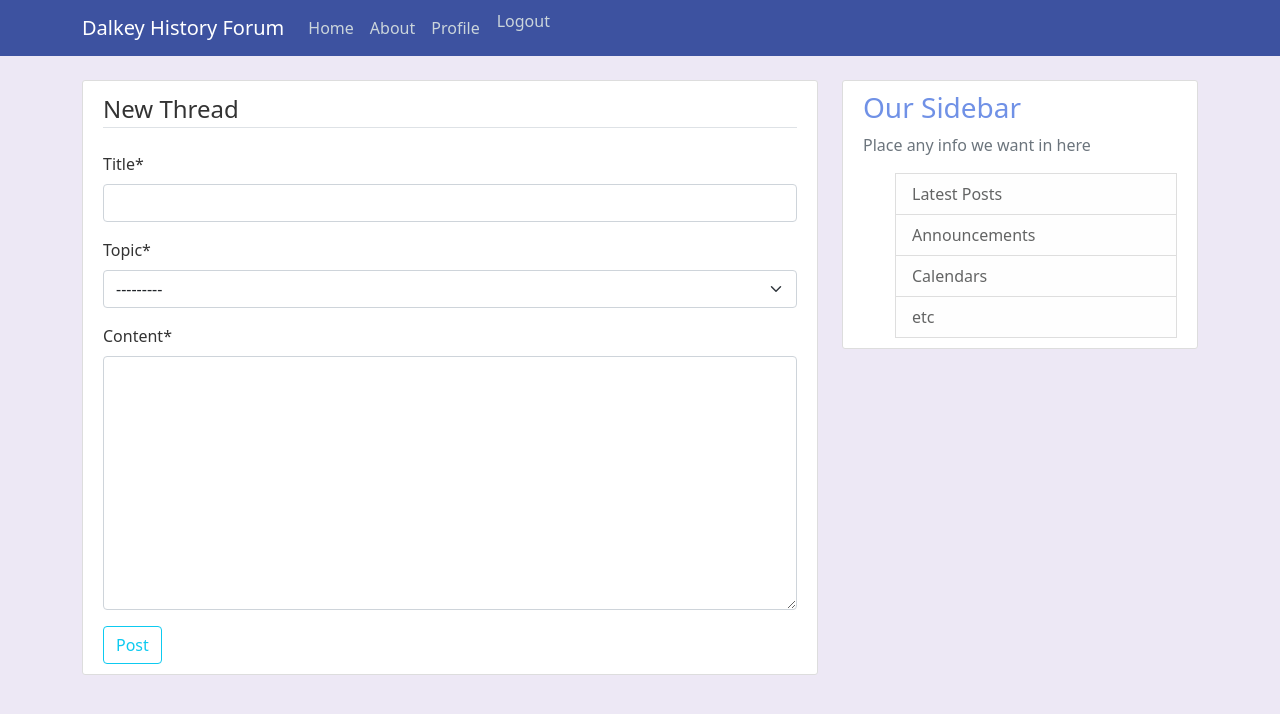
After one commit to amyhastings/dalkeyhistoryforum, a Django app: page /thread/new/ in a window 1280 px wide. The commit adds this page. Shown: the top 714 px of the page. Run offline with Django 4.2, Linux system fonts and the light colour scheme; the visitor is signed in with stand-in values (Sample User, id 1); data that the repository does not hold is empty; some libraries are stand-ins or nearby versions.

Commit message:
Initial structure for creating new threads

```diff
--- /dev/null
+++ b/dalkeyhistoryforum/forum/forms.py
@@ -0,0 +1,12 @@
+from django import forms
+from .models import Thread, Post
+
+class ThreadCreateForm(forms.ModelForm):
+    class Meta:
+        model = Thread
+        fields = ('title', 'topic')
+
+class FirstPostCreateForm(forms.ModelForm):
+    class Meta:
+        model = Post
+        fields = ['content']
--- a/dalkeyhistoryforum/forum/models.py
+++ b/dalkeyhistoryforum/forum/models.py
@@ -1,6 +1,7 @@
 from django.db import models
 from django.utils import timezone
 from django.contrib.auth import get_user_model
+from django.urls import reverse
 
 User = get_user_model()
 
@@ -21,6 +22,9 @@ class Thread(models.Model):
     def __str__(self):
         return self.title
 
+    def get_absolute_url(self):
+        return reverse('view-thread', args=[str(self.topic.id), str(self.id)])
+
 class Post(models.Model):
     thread = models.ForeignKey(Thread, on_delete=models.CASCADE)
     content = models.TextField()
--- a/dalkeyhistoryforum/forum/templates/forum/home.html
+++ b/dalkeyhistoryforum/forum/templates/forum/home.html
@@ -1,8 +1,9 @@
 {% extends "forum/base.html" %}
 {% block content %}
+  <a href="{% url 'create-thread' %}">Create Thread</a>
     {% for topic in topics %}
         <article class="media content-section">
-            <h2><a class="article-title" href="/threads_by_topic/{{ topic.title }}">{{ topic.title }}</a></h2>
+            <h2><a class="article-title" href="{% url 'threads-by-topic' topic.id %}">{{ topic.title }}</a></h2>
             <div class="media-body">
               <p class="article-content">{{ topic.description }}</p>
             </div>
--- /dev/null
+++ b/dalkeyhistoryforum/forum/templates/forum/thread_form.html
@@ -0,0 +1,19 @@
+{% extends "forum/base.html" %}
+{% load crispy_forms_tags %}
+{% block content %}
+<div class="content-section">
+    <!-- FORM HERE -->
+    <form method="POST">
+        {% csrf_token %}
+        <fieldset class="form-group">
+            <legend class="border-bottom mb-4">New Thread</legend>
+            {{ t_form|crispy }} <!-- Updated to load the thread form and let crispy take care of the formating -->
+            {{ p_form|crispy }} <!-- Updated to load the post form and let crispy take care of the formating -->
+        </fieldset>
+        <div class="form-group">
+            <button class="btn btn-outline-info" type="submit">Post</button>
+        </div>
+    </form>
+
+</div>
+{% endblock content %}
--- a/dalkeyhistoryforum/forum/templates/forum/thread_list.html
+++ b/dalkeyhistoryforum/forum/templates/forum/thread_list.html
@@ -1,11 +1,11 @@
 {% extends "forum/base.html" %}
 
 {% block content %}
-    <p>Forums: {{ topic.title }}</p>
+    <p>Forums &gt; {{ topic.title }}</p>
     {% for thread in threads %}
         <article class="media content-section">
             <div class="media-body">
-                <h2><a class="article-title" href="/thread_post_list/{{ thread.title }}">{{ thread.title }}</a></h2>
+                <h2><a class="article-title" href="{% url 'view-thread' topic.id thread.id %}">{{ thread.title }}</a></h2>
                 <div class="article-metadata">
                     <a class="mr-2" href="#">{{ thread.author }}</a>
                     <small class="text-muted">{{ thread.timestamp|date:'dS, F, Y'}}</small>
--- a/dalkeyhistoryforum/forum/templates/forum/thread_post_list.html
+++ b/dalkeyhistoryforum/forum/templates/forum/thread_post_list.html
@@ -1,7 +1,8 @@
 {% extends 'forum/base.html' %}
 
 {% block content %}
-  <h1>{{ thread.title }}</h1>
+  <p>Forums &gt; {{ topic.title }} &gt; {{ thread.title }}</p>
+  <h2>{{ thread.title }}</h2>
   {% for post in posts %}
     <article class="media content-section">
         <img class="rounded-circle article-img" src="{{ post.author.profile.image.url }}">
--- a/dalkeyhistoryforum/forum/urls.py
+++ b/dalkeyhistoryforum/forum/urls.py
@@ -3,12 +3,15 @@ from .views import (
     TopicListView,
     ThreadListView,
     PostListView,
+    CreatePostView,
 )
 from . import views
+from forum import views as forum_views
 
 urlpatterns = [
     path('', TopicListView.as_view(), name='forum-home'),
-    path('threads_by_topic/<topic>', ThreadListView.as_view()),
-    path('thread_post_list/<thread>', PostListView.as_view()),
+    path('topic/<int:topic_id>', ThreadListView.as_view(), name='threads-by-topic'),
+    path('thread/new/', forum_views.create_thread, name='create-thread'),
+    path('topic/<int:topic_id>/thread/<int:thread_id>', PostListView.as_view(), name='view-thread'),
     path('about/',views.about, name='forum-about'),
 ]
--- a/dalkeyhistoryforum/forum/views.py
+++ b/dalkeyhistoryforum/forum/views.py
@@ -2,14 +2,10 @@ from django.shortcuts import get_object_or_404, render, redirect
 from django.http import HttpResponse
 from django.views.generic import ListView, DetailView, CreateView
 from django.urls import reverse_lazy
+from django.contrib.auth.decorators import login_required
 
 from .models import Topic, Thread, Post
-
-# def home(request):
-#     context = {
-#        'topics': Topic.objects.all()
-#     }
-#     return render(request, 'forum/home.html', context)
+from .forms import ThreadCreateForm, FirstPostCreateForm
 
 class TopicListView(ListView):
     model = Topic
@@ -24,8 +20,13 @@ class ThreadListView(ListView):
     context_object_name = 'threads'
     paginate_by = 5
 
+    def get_context_data(self, *args, **kwargs):
+        context = super(ThreadListView, self).get_context_data(*args, **kwargs)
+        context['topic'] = get_object_or_404(Topic, id=self.kwargs['topic_id'])
+        return context
+
     def get_queryset(self):
-        self.topic = get_object_or_404(Topic, title=self.kwargs['topic'])
+        self.topic = get_object_or_404(Topic, id=self.kwargs['topic_id'])
         return Thread.objects.filter(topic=self.topic).order_by('-timestamp')
 
 class PostListView(ListView):
@@ -35,14 +36,39 @@ class PostListView(ListView):
     context_object_name = 'posts'
     paginate_by = 5
 
+    def get_context_data(self, *args, **kwargs):
+        context = super(PostListView, self).get_context_data(*args, **kwargs)
+        context['topic'] = get_object_or_404(Topic, id=self.kwargs['topic_id'])
+        context['thread'] = get_object_or_404(Thread, id=self.kwargs['thread_id'])
+        return context
+
     def get_queryset(self):
-        self.thread = get_object_or_404(Thread, title=self.kwargs['thread'])
+        self.thread = get_object_or_404(Thread, id=self.kwargs['thread_id'])
         return Post.objects.filter(thread=self.thread).order_by('timestamp')
 
-class CreateThreadView(CreateView):
-    model = Thread
-    fields = ['title']
-    success_url = reverse_lazy('thread_list')
+
+
+@login_required
+def create_thread(request):
+    if request.method == 'POST':
+        t_form = ThreadCreateForm(request.POST)
+        p_form = FirstPostCreateForm(request.POST)
+
+        if t_form.is_valid() and p_form.is_valid():
+            thread = t_form.save(commit=False)
+            thread.author = request.user
+            thread.save()
+            post = p_form.save(commit=False)
+            post.thread = thread
+            post.author = request.user
+            post.save()
+            return redirect("/topic/%d/thread/%d" % (thread.topic.id, thread.id))
+
+    else:
+        t_form = ThreadCreateForm()
+        p_form = FirstPostCreateForm()
+    return render(request, 'forum/thread_form.html', {'t_form': t_form, 'p_form': p_form})
+
 
 class CreatePostView(CreateView):
     model = Post
@@ -52,8 +78,5 @@ class CreatePostView(CreateView):
         form.instance.thread_id = self.kwargs['pk']
         return super().form_valid(form)
 
-    def get_success_url(self):
-        return reverse_lazy('thread_detail', kwargs={'pk': self.kwargs['pk']})
-
 def about(request):
     return render(request, "forum/about.html", {"title": "About"})
```
Also changed, not shown: dalkeyhistoryforum/media/profile_pics/amyavatar.png.
